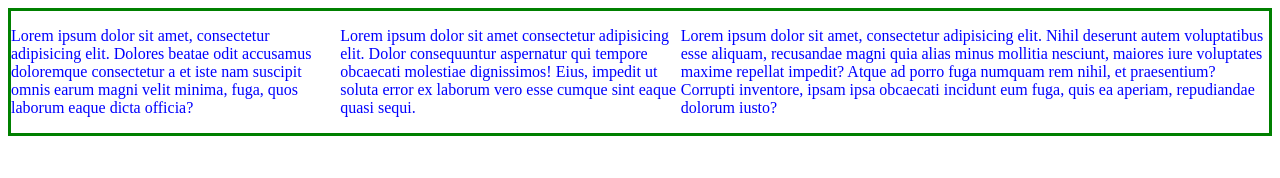
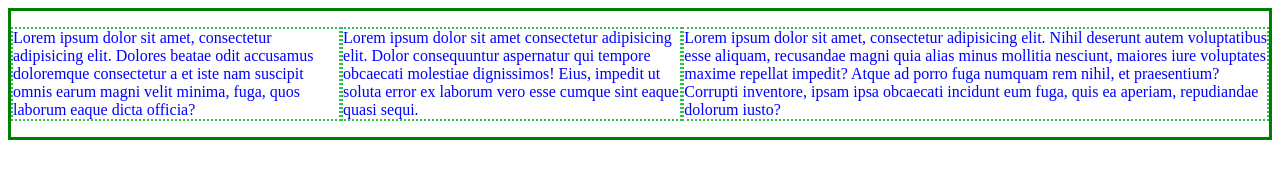
Before and after one commit to N3R096/exercises, a plain HTML site: page index.html in a window 1280 px wide. Drawn offline with Linux system fonts and the light colour scheme.

Commit message:
border added to p

```diff
--- a/style.css
+++ b/style.css
@@ -1,4 +1,5 @@
-p {color: blue ;}
+p {color: blue ;
+border: 2px dotted rgb(42, 194, 75);}
 
 div { display: flex;
 justify-content: space-between;
```
